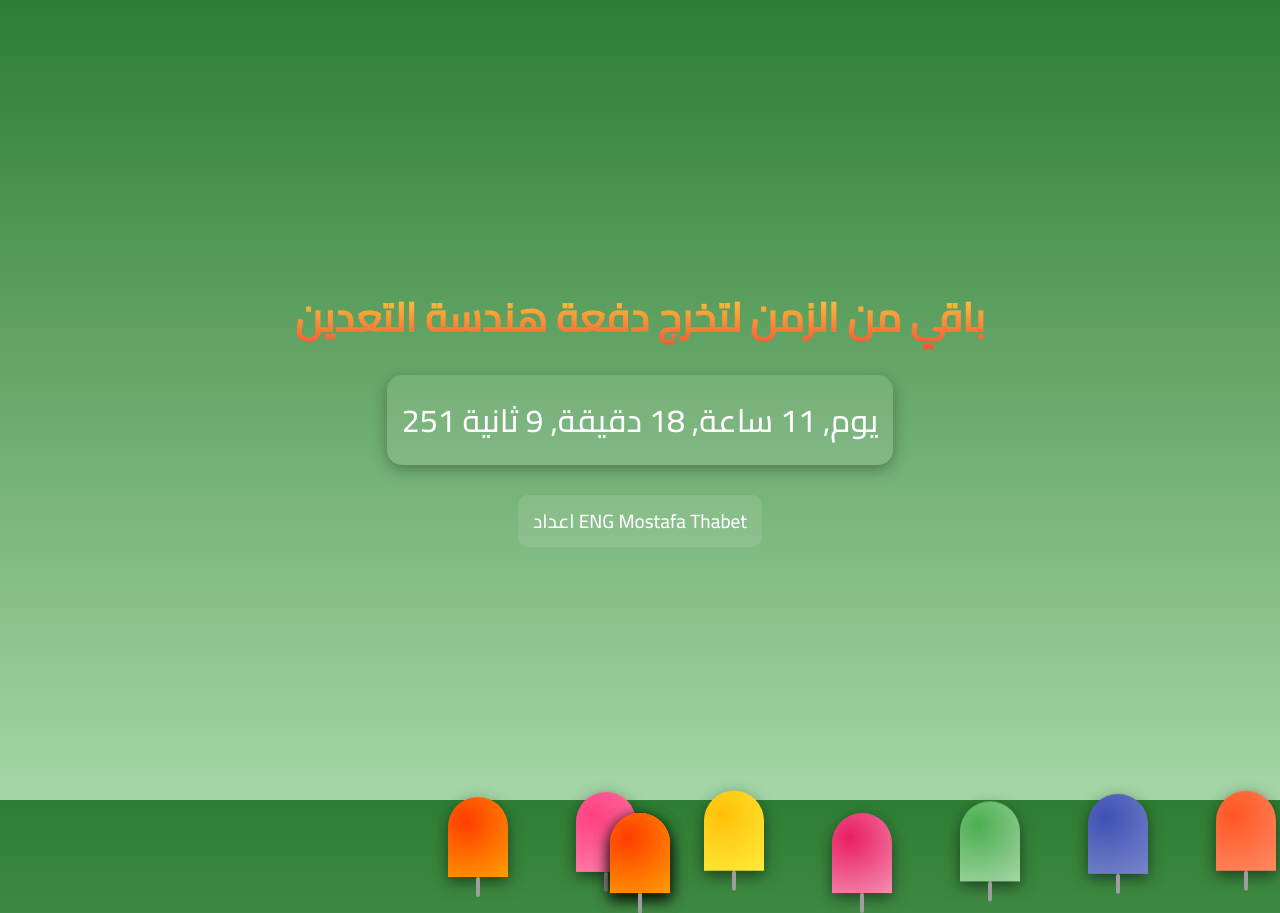
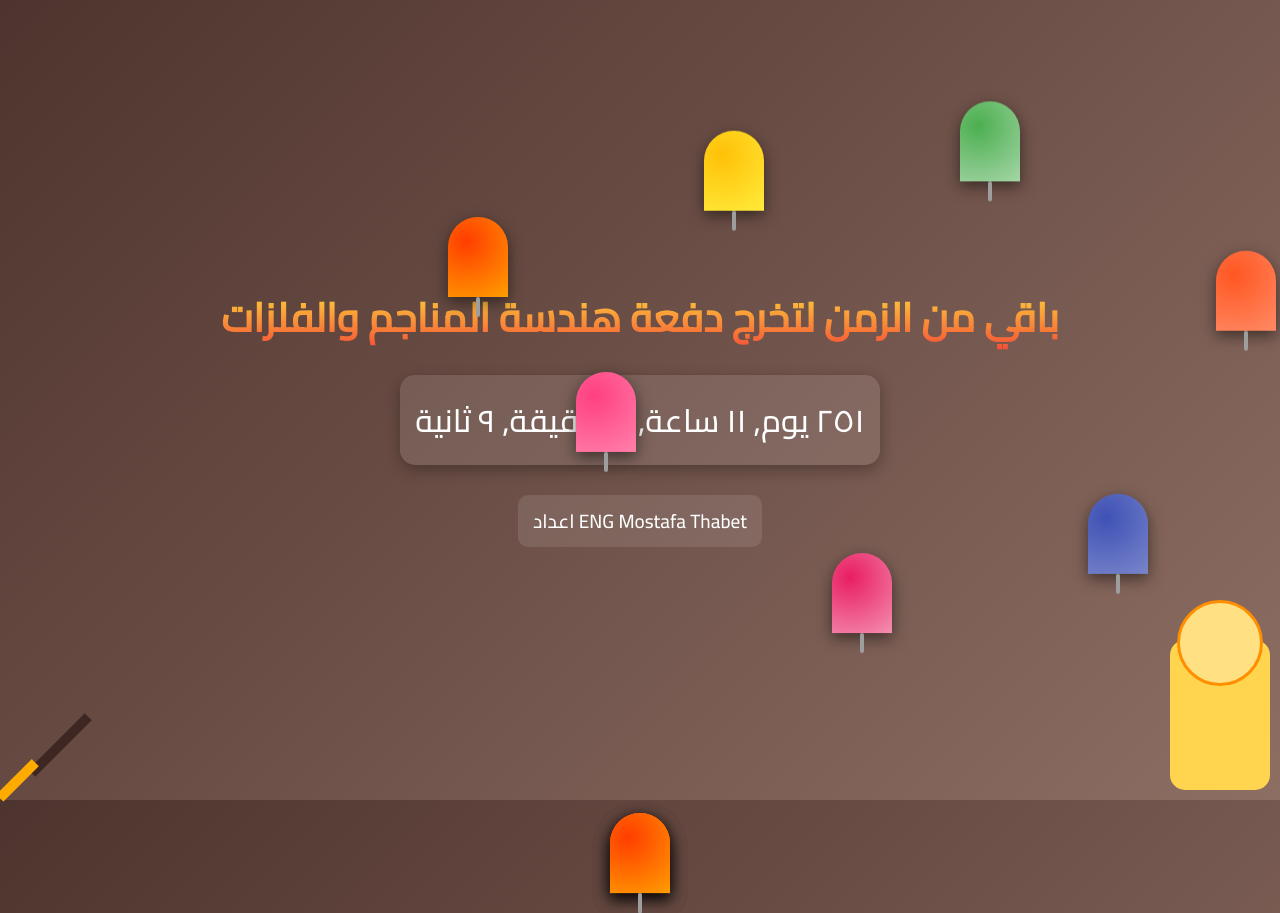
Before and after one commit to mostafasapet/mostafasapet, a plain HTML site: page index.html in a window 1280 px wide. Drawn offline with Linux system fonts and the light colour scheme.

Commit message:
index.html

```diff
--- a/index.html
+++ b/index.html
@@ -8,7 +8,7 @@
     <style>
         body {
             font-family: 'Cairo', sans-serif;
-            background: linear-gradient(to bottom, #2e7d32, #a5d6a7);
+            background: linear-gradient(135deg, #4E342E, #8D6E63);
             color: #fff;
             text-align: center;
             display: flex;
@@ -103,27 +103,78 @@
             border-radius: 2px;
         }
 
-        /* Positioning balloons around the page */
-        .balloon:nth-child(1) { left: 5%; animation-duration: 7s; }
-        .balloon:nth-child(2) { left: 15%; animation-duration: 8s; background: radial-gradient(circle at 30% 30%, #00b0ff, #00e5ff); }
-        .balloon:nth-child(3) { left: 25%; animation-duration: 6.5s; background: radial-gradient(circle at 30% 30%, #76ff03, #c6ff00); }
-        .balloon:nth-child(4) { left: 35%; animation-duration: 7.5s; background: radial-gradient(circle at 30% 30%, #ff3d00, #ff9e00); }
-        .balloon:nth-child(5) { left: 45%; animation-duration: 8.5s; background: radial-gradient(circle at 30% 30%, #ff4081, #ff80ab); }
-        .balloon:nth-child(6) { left: 55%; animation-duration: 9s; background: radial-gradient(circle at 30% 30%, #ffc107, #ffeb3b); }
-        .balloon:nth-child(7) { left: 65%; animation-duration: 6s; background: radial-gradient(circle at 30% 30%, #e91e63, #f48fb1); }
-        .balloon:nth-child(8) { left: 75%; animation-duration: 7s; background: radial-gradient(circle at 30% 30%, #4caf50, #a5d6a7); }
-        .balloon:nth-child(9) { left: 85%; animation-duration: 8s; background: radial-gradient(circle at 30% 30%, #3f51b5, #7986cb); }
-        .balloon:nth-child(10) { left: 95%; animation-duration: 9s; background: radial-gradient(circle at 30% 30%, #ff5722, #ff8a65); }
+        /* Random positions for balloons, avoid center */
+        .balloon:nth-child(1) { left: 5%; animation-duration: 7s; top: 20%; }
+        .balloon:nth-child(2) { left: 15%; animation-duration: 8s; top: 40%; background: radial-gradient(circle at 30% 30%, #00b0ff, #00e5ff); }
+        .balloon:nth-child(3) { left: 25%; animation-duration: 6.5s; top: 10%; background: radial-gradient(circle at 30% 30%, #76ff03, #c6ff00); }
+        .balloon:nth-child(4) { left: 35%; animation-duration: 7.5s; top: 30%; background: radial-gradient(circle at 30% 30%, #ff3d00, #ff9e00); }
+        .balloon:nth-child(5) { left: 45%; animation-duration: 8.5s; top: 50%; background: radial-gradient(circle at 30% 30%, #ff4081, #ff80ab); }
+        .balloon:nth-child(6) { left: 55%; animation-duration: 9s; top: 20%; background: radial-gradient(circle at 30% 30%, #ffc107, #ffeb3b); }
+        .balloon:nth-child(7) { left: 65%; animation-duration: 6s; top: 70%; background: radial-gradient(circle at 30% 30%, #e91e63, #f48fb1); }
+        .balloon:nth-child(8) { left: 75%; animation-duration: 7s; top: 15%; background: radial-gradient(circle at 30% 30%, #4caf50, #a5d6a7); }
+        .balloon:nth-child(9) { left: 85%; animation-duration: 8s; top: 65%; background: radial-gradient(circle at 30% 30%, #3f51b5, #7986cb); }
+        .balloon:nth-child(10) { left: 95%; animation-duration: 9s; top: 35%; background: radial-gradient(circle at 30% 30%, #ff5722, #ff8a65); }
 
         @keyframes float {
             0% { transform: translateY(0); }
             50% { transform: translateY(-30px); }
             100% { transform: translateY(0); }
         }
+
+        /* Arabic numbers */
+        #countdown {
+            direction: rtl;
+        }
+
+        /* Engineer Shape using CSS */
+        .engineer {
+            position: absolute;
+            bottom: 10px;
+            right: 10px;
+            width: 100px;
+            height: 150px;
+            background: #FFD54F;
+            border-radius: 15px;
+        }
+
+        .engineer::before {
+            content: '';
+            position: absolute;
+            top: -40px;
+            left: 50%;
+            transform: translateX(-50%);
+            width: 80px;
+            height: 80px;
+            background: #FFE082;
+            border-radius: 50%;
+            border: 3px solid #FF8F00;
+        }
+
+        /* Mining Pickaxe using CSS */
+        .pickaxe {
+            position: absolute;
+            bottom: 50px;
+            left: 20px;
+            width: 80px;
+            height: 10px;
+            background: #3E2723;
+            transform: rotate(-45deg);
+        }
+
+        .pickaxe::before {
+            content: '';
+            position: absolute;
+            top: -25px;
+            left: -20px;
+            width: 10px;
+            height: 50px;
+            background: #FFAB00;
+            transform: rotate(90deg);
+        }
     </style>
 </head>
 <body>
-    <h1>باقي من الزمن لتخرج دفعة هندسة التعدين</h1>
+    <h1>باقي من الزمن لتخرج دفعة هندسة المناجم والفلزات </h1>
     <div id="countdown"></div>
     <footer>اعداد ENG Mostafa Thabet</footer>
 
@@ -139,18 +190,24 @@
     <div class="balloon"></div>
     <div class="balloon"></div>
 
+    <!-- Engineer and Pickaxe -->
+    <div class="engineer"></div>
+    <div class="pickaxe"></div>
+
     <script>
         const targetDate = new Date('2025-06-20T00:00:00').getTime();
         const countdown = document.getElementById('countdown');
+
+        const arabicNumerals = (num) => num.toString().replace(/\d/g, d => '٠١٢٣٤٥٦٧٨٩'[d]);
 
         const updateCountdown = () => {
             const now = new Date().getTime();
             const distance = targetDate - now;
 
-            const days = Math.floor(distance / (1000 * 60 * 60 * 24));
-            const hours = Math.floor((distance % (1000 * 60 * 60 * 24)) / (1000 * 60 * 60));
-            const minutes = Math.floor((distance % (1000 * 60 * 60)) / (1000 * 60));
-            const seconds = Math.floor((distance % (1000 * 60)) / 1000);
+            const days = arabicNumerals(Math.floor(distance / (1000 * 60 * 60 * 24)));
+            const hours = arabicNumerals(Math.floor((distance % (1000 * 60 * 60 * 24)) / (1000 * 60 * 60)));
+            const minutes = arabicNumerals(Math.floor((distance % (1000 * 60 * 60)) / (1000 * 60)));
+            const seconds = arabicNumerals(Math.floor((distance % (1000 * 60)) / 1000));
 
             countdown.innerHTML = `${days} يوم, ${hours} ساعة, ${minutes} دقيقة, ${seconds} ثانية`;
 
```
